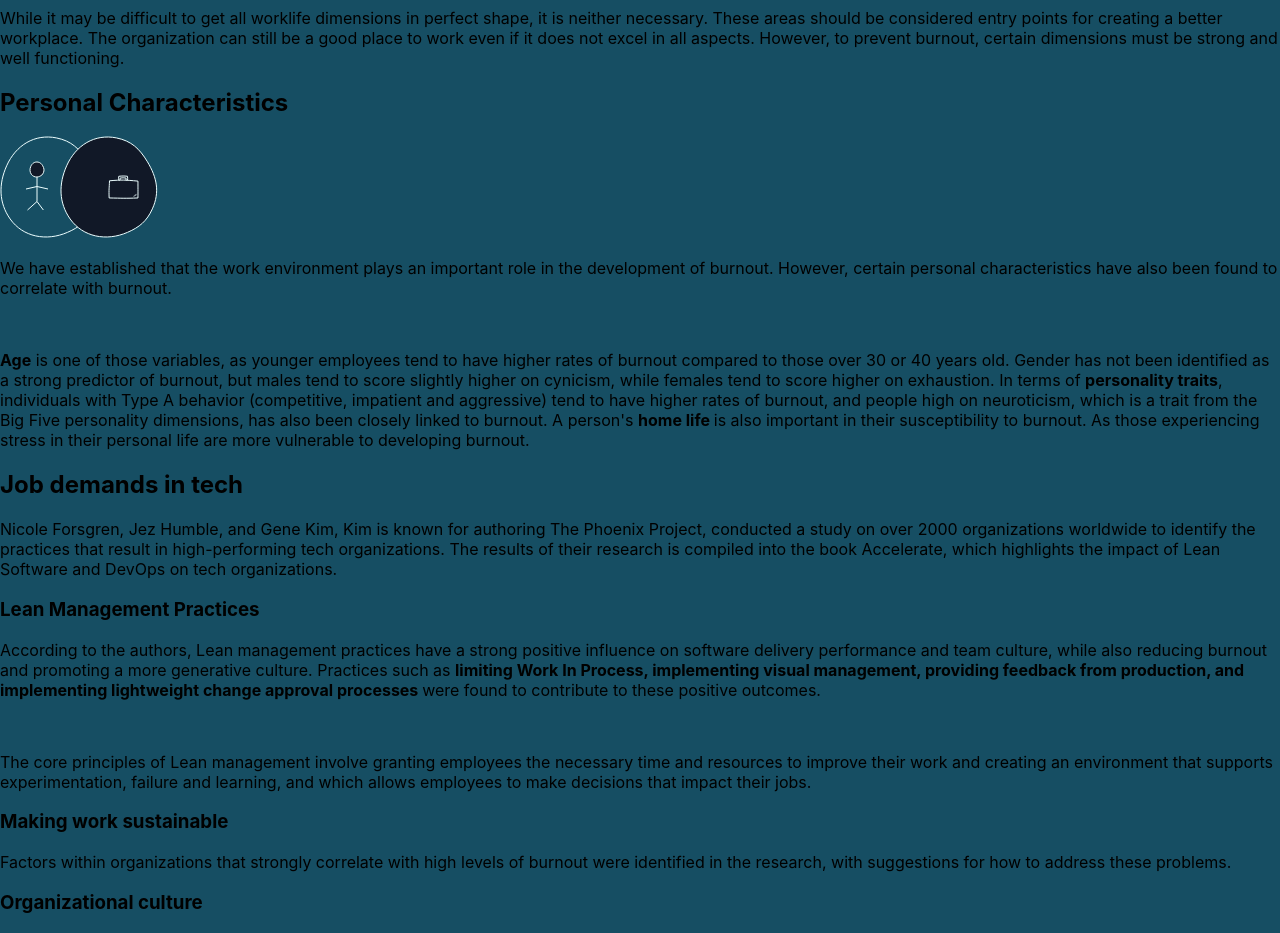
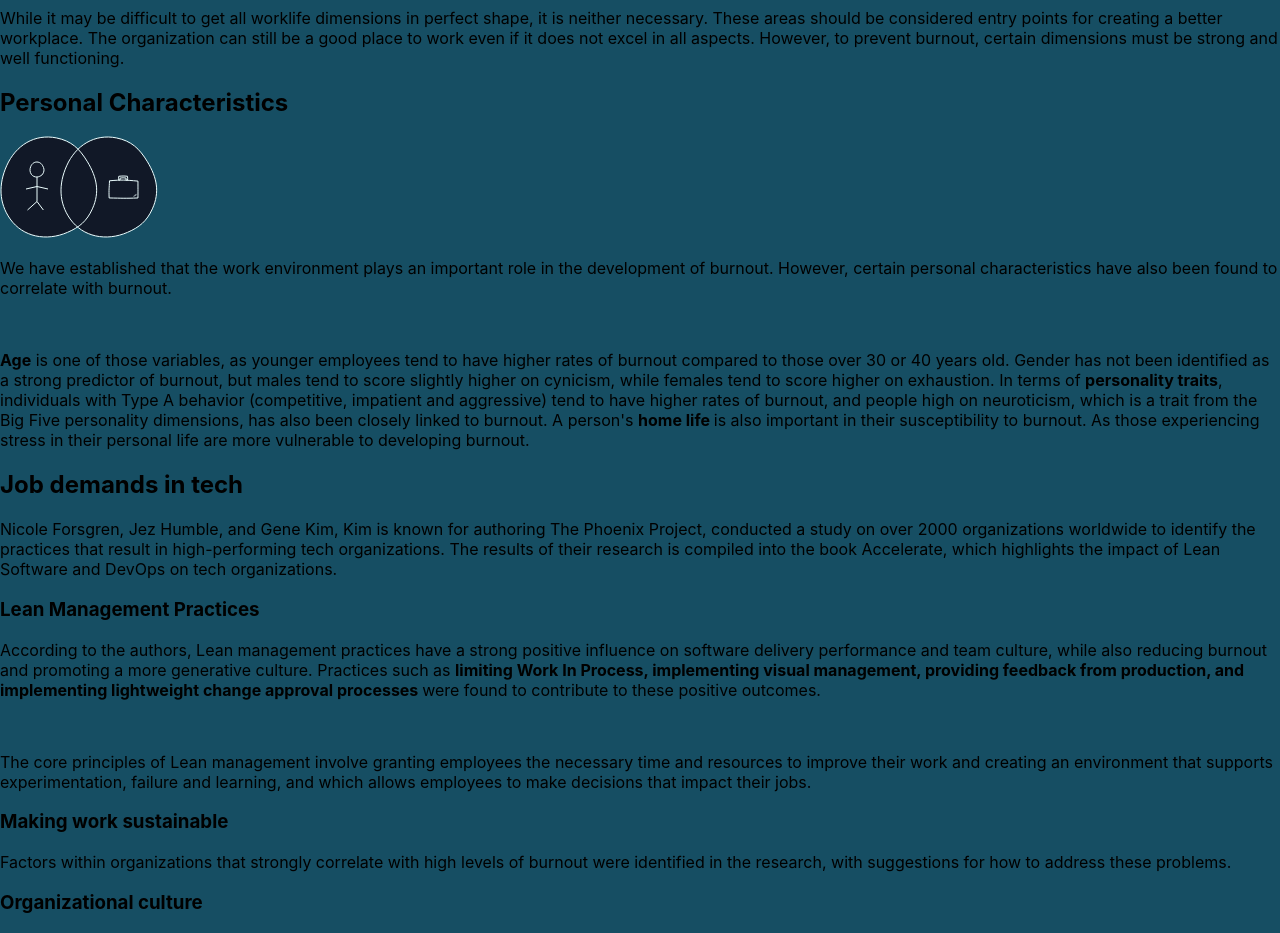
Before and after one commit to phajsi/burnout-spa, a React (Create React App) app: page /burnout-in-tech in a window 1280 px wide. Shown: the part 7060-7993 px from the top of the page. Built offline with nearby package versions, Linux system fonts and the light colour scheme.

Commit message:
Change job-person svg

```diff
--- a/src/assets/JobPersonSVG.tsx
+++ b/src/assets/JobPersonSVG.tsx
@@ -9,6 +9,18 @@ const JobPersonSVG = () => {
     >
       <path
         d="M6.65658 29.7921C15.7843 9.22138 34.7971 -2.48594 56.54 1.92473C71.3464 4.92828 79.5051 12.5955 87.4537 25.8111C96.9017 41.5198 99.9767 56.1231 92.3717 72.86C86.7729 85.1818 79.5984 91.0989 67.43 96.3845C46.3008 105.562 22.9163 101.029 10.1695 82.9936C-1.31541 66.7433 -1.45554 48.074 6.65658 29.7921Z"
+        fill="#111827"
+      />
+      <path
+        d="M66.6566 29.7921C75.7843 9.22138 94.7971 -2.48594 116.54 1.92473C131.346 4.92828 139.505 12.5955 147.454 25.8111C156.902 41.5198 159.977 56.1231 152.372 72.86C146.773 85.1818 139.598 91.0989 127.43 96.3845C106.301 105.562 82.9163 101.029 70.1695 82.9936C58.6846 66.7433 58.5445 48.074 66.6566 29.7921Z"
+        fill="#111827"
+      />
+      <path
+        d="M6.65658 29.7921C15.7843 9.22138 34.7971 -2.48594 56.54 1.92473C71.3464 4.92828 79.5051 12.5955 87.4537 25.8111C96.9017 41.5198 99.9767 56.1231 92.3717 72.86C86.7729 85.1818 79.5984 91.0989 67.43 96.3845C46.3008 105.562 22.9163 101.029 10.1695 82.9936C-1.31541 66.7433 -1.45554 48.074 6.65658 29.7921Z"
+        stroke="#ECFEFF"
+      />
+      <path
+        d="M66.6566 29.7921C75.7843 9.22138 94.7971 -2.48594 116.54 1.92473C131.346 4.92828 139.505 12.5955 147.454 25.8111C156.902 41.5198 159.977 56.1231 152.372 72.86C146.773 85.1818 139.598 91.0989 127.43 96.3845C106.301 105.562 82.9163 101.029 70.1695 82.9936C58.6846 66.7433 58.5445 48.074 66.6566 29.7921Z"
         stroke="#ECFEFF"
       />
       <path
@@ -18,30 +30,22 @@ const JobPersonSVG = () => {
       <path
         d="M37 40.987C34.7793 41.121 32.6677 40.2212 31.3421 38.299C29.6611 35.8615 29.6406 33.0611 30.8279 30.3188C32.1639 27.2332 34.9467 25.4771 38.129 26.1387C40.2961 26.5892 41.4903 27.7393 42.6537 29.7217C44.0365 32.078 44.4866 34.2685 43.3735 36.779C42.554 38.6273 41.5039 39.5148 39.7229 40.3077C38.8277 40.7062 37.9048 40.9324 37 40.987ZM37 40.987V50.5M37 65.5L27.5 74M37 65.5L43.3735 74M37 65.5V50.5M37 50.5L48 53M37 50.5L26 53"
         stroke="#ECFEFF"
-        fill="#111827"
-      />
-      <path
-        d="M66.6566 29.7921C75.7843 9.22138 94.7971 -2.48594 116.54 1.92473C131.346 4.92828 139.505 12.5955 147.454 25.8111C156.902 41.5198 159.977 56.1231 152.372 72.86C146.773 85.1818 139.598 91.0989 127.43 96.3845C106.301 105.562 82.9163 101.029 70.1695 82.9936C58.6846 66.7433 58.5445 48.074 66.6566 29.7921Z"
-        stroke="#ECFEFF"
-        fill="#111827"
       />
       <path
         d="M109.135 61.9664C108.759 52.856 109.265 52.504 109.494 44.7885C122.649 43.6741 124.907 43.9588 137.956 45.1164C137.964 53.5005 138.05 53.592 137.956 61.9664C125.287 62.4609 122.683 62.2127 109.135 61.9664Z"
         fill="#111827"
       />
       <path
-        d="M118.76 40.2831C118.484 41.8396 118.594 42.7089 118.76 44.1575C119.466 44.1305 119.43 44.1045 120.14 44.098C119.987 43.2934 120.009 42.776 120.149 42.0331C122.392 41.7495 123.779 41.7693 126.021 42.0331C126.142 42.8479 126.036 43.2924 125.917 44.1802C126.369 44.2093 127.006 44.2186 127.469 44.255C127.749 42.6358 127.703 41.8912 127.469 40.2721C123.684 39.8744 122.398 39.9427 118.76 40.2831Z"
+        d="M118.76 40.2831C118.484 41.8396 118.594 42.7089 118.76 44.1575C119.466 44.1305 119.43 44.1045 120.14 44.098C119.987 43.2934 120.009 42.776 120.149 42.0331C122.392 41.7495 123.779 41.7693 126.021 42.0331C126.142 42.8479 126.036 43.2924 125.917 44.1802C126.369 44.2093 127.006 44.2186 127.469 44.255C127.749 42.6358 127.703 41.8913 127.469 40.2721C123.684 39.8744 122.398 39.9427 118.76 40.2831Z"
         fill="#111827"
       />
       <path
         d="M109.135 61.9664C108.759 52.856 109.265 52.504 109.494 44.7885C122.649 43.6741 124.907 43.9588 137.956 45.1164C137.964 53.5005 138.05 53.592 137.956 61.9664C125.287 62.4609 122.683 62.2127 109.135 61.9664Z"
         stroke="#ECFEFF"
-        fill="#111827"
       />
       <path
-        d="M118.76 40.2831C118.484 41.8396 118.594 42.7089 118.76 44.1575C119.466 44.1305 119.43 44.1045 120.14 44.098C119.987 43.2934 120.009 42.776 120.149 42.0331C122.392 41.7495 123.779 41.7693 126.021 42.0331C126.142 42.8479 126.036 43.2924 125.917 44.1802C126.369 44.2093 127.006 44.2186 127.469 44.255C127.749 42.6358 127.703 41.8912 127.469 40.2721C123.684 39.8744 122.398 39.9427 118.76 40.2831Z"
+        d="M118.76 40.2831C118.484 41.8396 118.594 42.7089 118.76 44.1575C119.466 44.1305 119.43 44.1045 120.14 44.098C119.987 43.2934 120.009 42.776 120.149 42.0331C122.392 41.7495 123.779 41.7693 126.021 42.0331C126.142 42.8479 126.036 43.2924 125.917 44.1802C126.369 44.2093 127.006 44.2186 127.469 44.255C127.749 42.6358 127.703 41.8913 127.469 40.2721C123.684 39.8744 122.398 39.9427 118.76 40.2831Z"
         stroke="#ECFEFF"
-        fill="#111827"
       />
       <path
         d="M136.096 59.0778C136.096 59.0778 135.395 59.3237 135.026 59.6092C134.716 59.8484 134.345 60.3438 134.345 60.3438"
```
